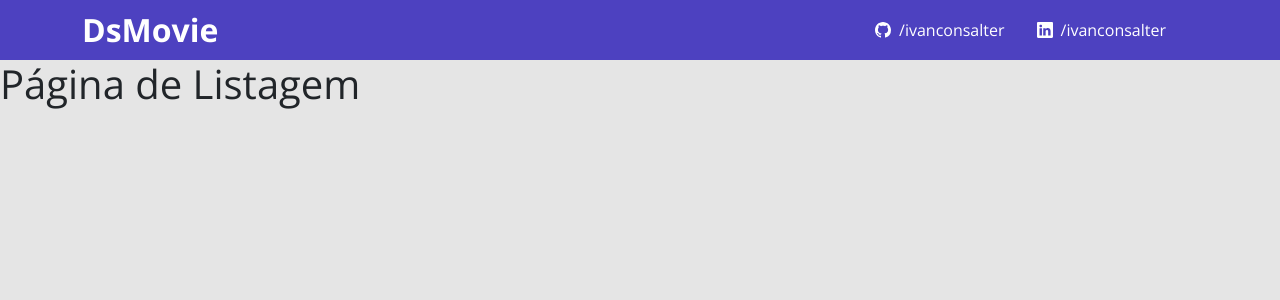
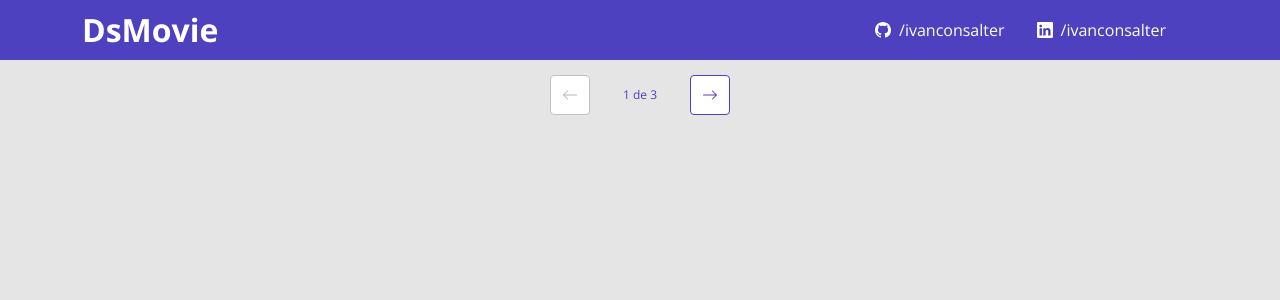
Before and after one commit to IvanConsalter/Project_SDS_Ds_Movie, a React (Create React App) app in the folder frontend/: page / in a window 1280 px wide. Shown: the top 300 px of the page. Built offline with nearby package versions, Linux system fonts and the light colour scheme.

Commit message:
added pagination layout

```diff
--- /dev/null
+++ b/frontend/src/components/Pagination/pagination.css
@@ -0,0 +1,49 @@
+.dsmovie-pagination-container {
+	padding: 15px 0;
+	display: flex;
+	justify-content: center;
+	align-items: center;
+}
+
+.dsmovie-pagination-box {
+	width: 180px;
+	display: flex;
+	justify-content: space-between;
+	align-items: center;
+}
+
+.dsmovie-pagination-box form {
+	width: 100%;
+	display: flex;
+}
+
+.dsmovie-pagination-button {
+	width: 40px;
+	height: 40px;
+	border-radius: 4px;
+	background-color: #fff;
+	display: flex;
+	justify-content: center;
+	align-items: center;
+	border: 1px solid var(--color-primary);
+	cursor: pointer;
+}
+
+.dsmovie-pagination-button svg {
+	filter: brightness(0) saturate(100%) invert(26%) sepia(19%) saturate(7395%) hue-rotate(234deg) brightness(89%) contrast(92%);
+}
+
+.dsmovie-pagination-button:disabled {
+	border: 1px solid #c2c2c2;
+	cursor: unset;
+}
+
+.dsmovie-pagination-button:disabled svg {
+	filter: none;
+}
+
+.dsmovie-pagination-container p {
+	margin: 0;
+	font-size: 12px;
+	color: var(--color-primary);
+}
--- /dev/null
+++ b/frontend/src/components/Pagination/pagination.tsx
@@ -0,0 +1,43 @@
+import "./pagination.css";
+
+function Pagination() {
+  return (
+    <div className="dsmovie-pagination-container">
+      <div className="dsmovie-pagination-box">
+        <button className="dsmovie-pagination-button" disabled={true}>
+          <svg
+            xmlns="http://www.w3.org/2000/svg"
+            width="16"
+            height="16"
+            fill="currentColor"
+            className="bi bi-arrow-left"
+            viewBox="0 0 16 16"
+          >
+            <path
+              fill-rule="evenodd"
+              d="M15 8a.5.5 0 0 0-.5-.5H2.707l3.147-3.146a.5.5 0 1 0-.708-.708l-4 4a.5.5 0 0 0 0 .708l4 4a.5.5 0 0 0 .708-.708L2.707 8.5H14.5A.5.5 0 0 0 15 8z"
+            />
+          </svg>
+        </button>
+        <p>{`${1} de ${3}`}</p>
+        <button className="dsmovie-pagination-button" disabled={false}>
+          <svg
+            xmlns="http://www.w3.org/2000/svg"
+            width="16"
+            height="16"
+            fill="currentColor"
+            className="bi bi-arrow-right"
+            viewBox="0 0 16 16"
+          >
+            <path
+              fill-rule="evenodd"
+              d="M1 8a.5.5 0 0 1 .5-.5h11.793l-3.147-3.146a.5.5 0 0 1 .708-.708l4 4a.5.5 0 0 1 0 .708l-4 4a.5.5 0 0 1-.708-.708L13.293 8.5H1.5A.5.5 0 0 1 1 8z"
+            />
+          </svg>
+        </button>
+      </div>
+    </div>
+  );
+}
+
+export default Pagination;
--- a/frontend/src/pages/Listing/listing.tsx
+++ b/frontend/src/pages/Listing/listing.tsx
@@ -1,6 +1,8 @@
+import Pagination from "components/Pagination/pagination";
+
 function Listing() {
     return(
-        <h1>Página de Listagem</h1>
+        <Pagination />
     );
 }
 
```
